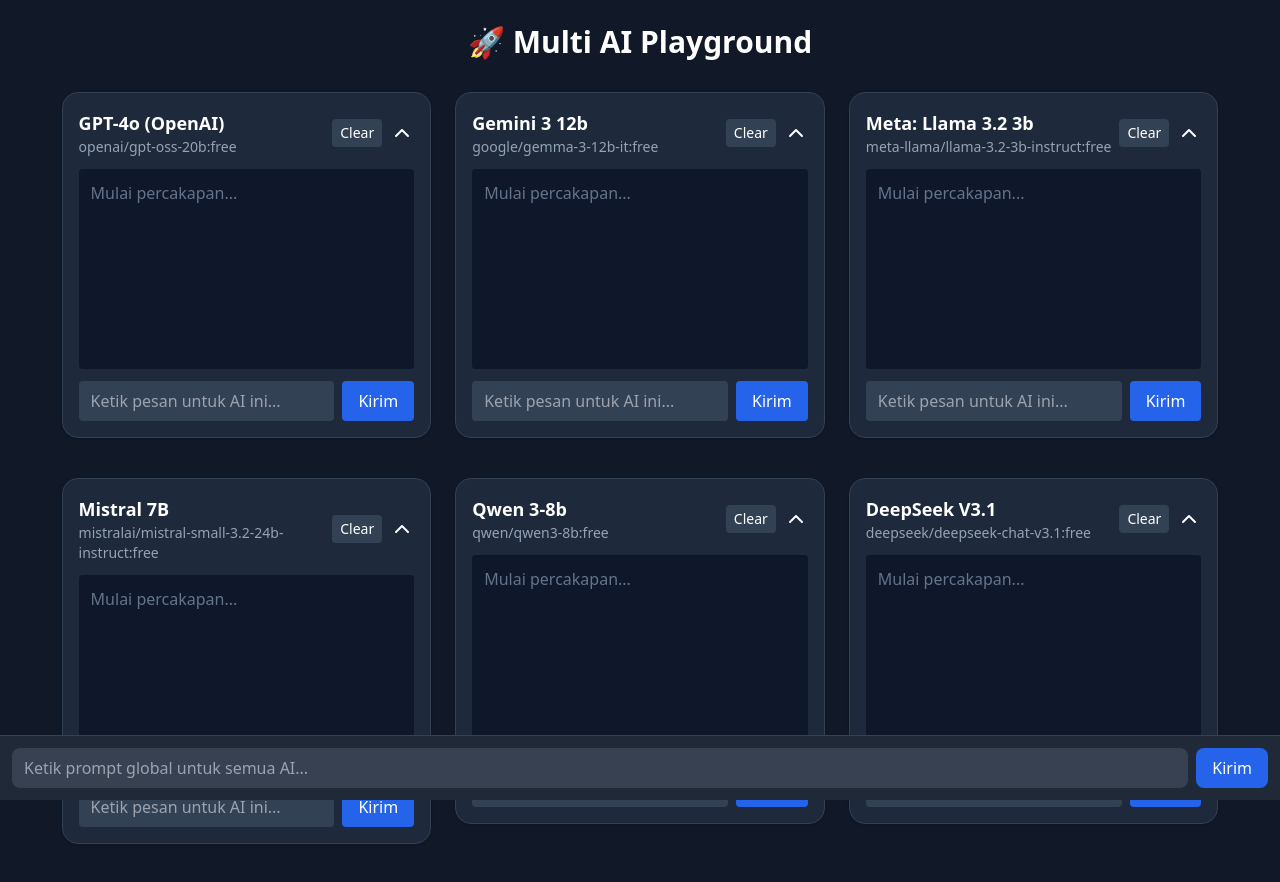
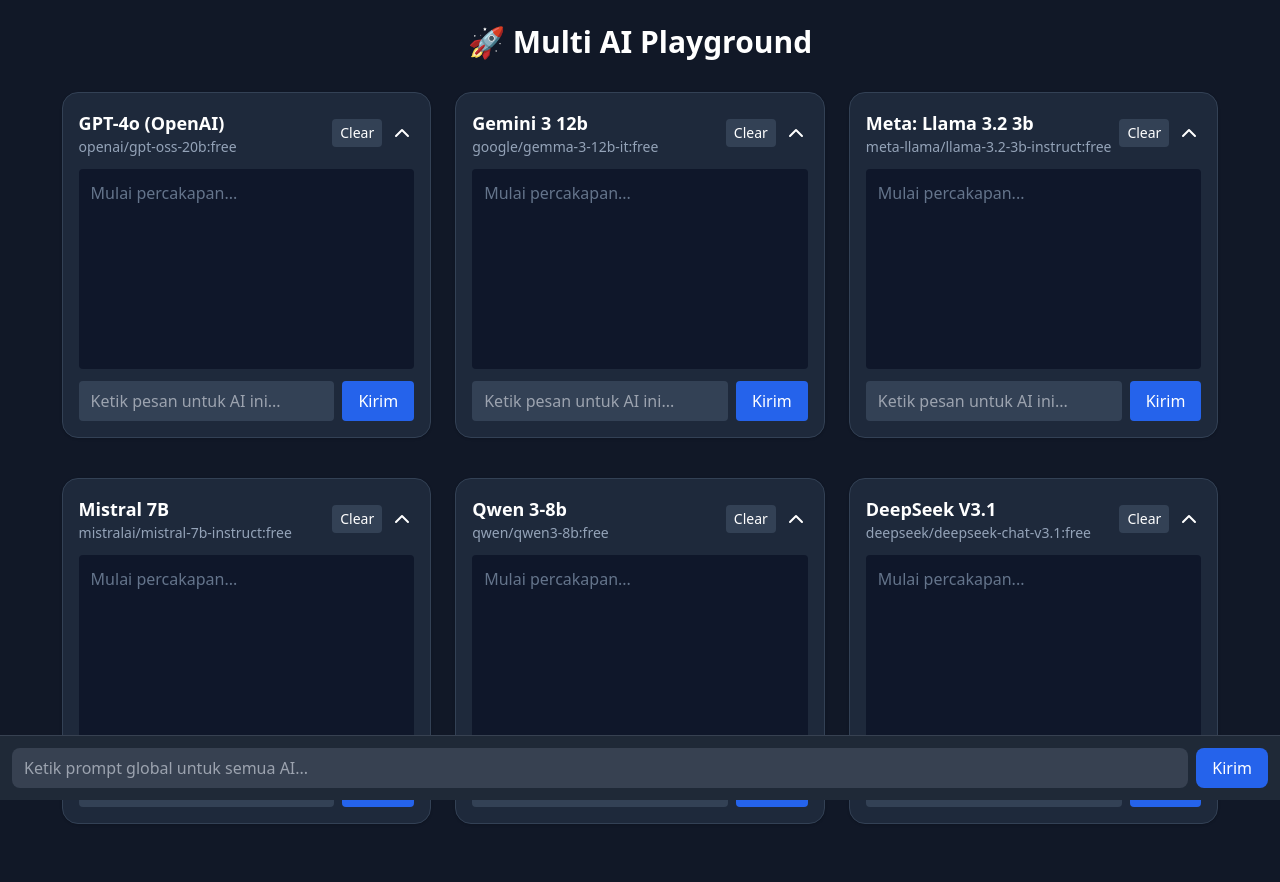
Before and after one commit to erik-dev-kusnandar/multi-ai-lab, a React (Vite) app in the folder frontend/: page / in a window 1280 px wide. Shown: the top 882 px of the page. Built offline with nearby package versions, Linux system fonts and the light colour scheme; the HTML template or start-up script is replaced by a standard one.

Commit message:
update model mixtral

```diff
--- a/frontend/src/App.jsx
+++ b/frontend/src/App.jsx
@@ -7,7 +7,7 @@
     //   { name: "Claude 3", id: "anthropic/claude-3-sonnet" },
     { name: "Gemini 3 12b", id: "google/gemma-3-12b-it:free" },
     { name: "Meta: Llama 3.2 3b", id: "meta-llama/llama-3.2-3b-instruct:free" },
-    { name: "Mistral 7B", id: "mistralai/mistral-small-3.2-24b-instruct:free" },
+    { name: "Mistral 7B", id: "mistralai/mistral-7b-instruct:free" },
     //   { name: "Grok 2", id: "xai/grok-2" },
     { name: "Qwen 3-8b", id: "qwen/qwen3-8b:free" },
     { name: "DeepSeek V3.1", id: "deepseek/deepseek-chat-v3.1:free" },
```
